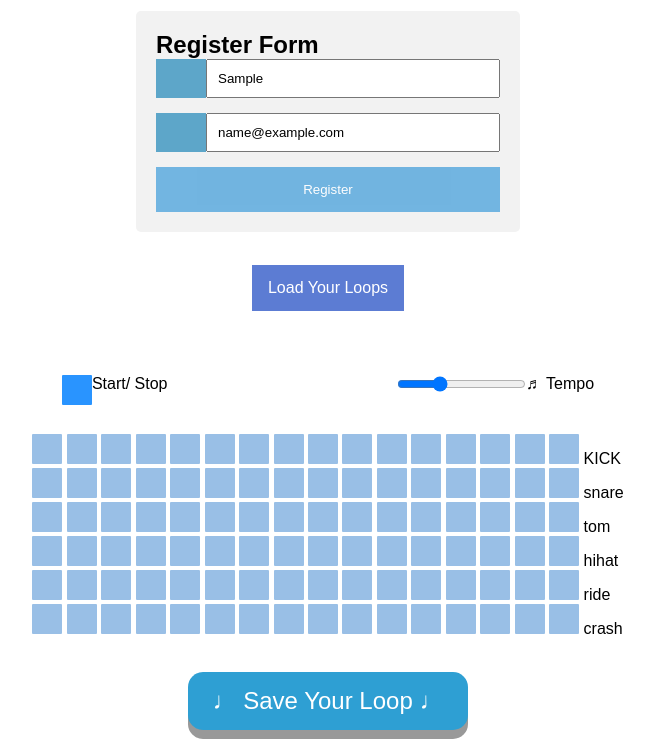
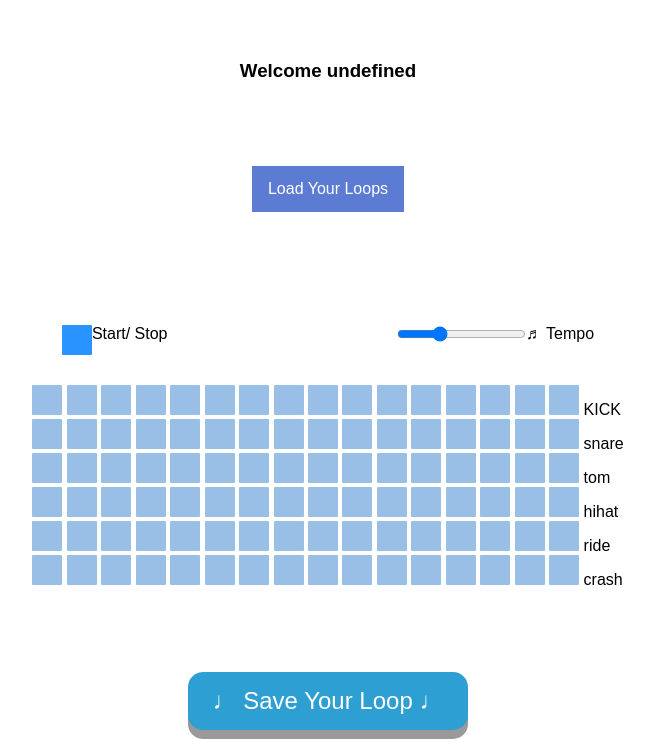
Before and after one commit to sarafotros/DeveLooper-mod3-projejct, a website: page index.html in a window 1280 px wide. Both pictures are taken after typing "Sample", "name@example.com" into the empty fields and a click on the button "Register". Shown: the part 50-800 px from the top of the page, without its empty margins (312-966 px from the left). Drawn offline with nearby package versions, Linux system fonts and the light colour scheme; no server answers.

Commit message:
made the form dissapear on submition

```diff
--- a/index.html
+++ b/index.html
@@ -13,8 +13,11 @@
           <h1>🥁DeveLooper🥁</h1>
       </header>
 
+<div id="welcome" style="visibility:hidden">
 
-  <div class=form>
+</div>
+
+  <div id="formdiv" class="form">
     <form style="max-width:500px;margin:auto">
       <h2>Register Form</h2>
       <div class="input-container">
@@ -32,8 +35,7 @@
     </form>
   </div>
 
-
-    <ul>
+  <ul  style="visibility:hidden">
     <li class="dropdown">
       <a href="javascript:void(0)" class="dropbtn">Load Your Loops</a>
       <div class="dropdown-content">
--- a/index.js
+++ b/index.js
@@ -16,9 +16,21 @@ document.addEventListener("DOMContentLoaded", function (e) {
     form.addEventListener('submit', function(e) {
         e.preventDefault()
         let bodyForm = {
-            name: form.username.value ,
+            name: form.name.value,
             email: form.email.value
         }
+
+            alert("The form was submitted");
+
+            document.querySelector('#formdiv').style.display = "none";
+            document.querySelector('ul').style.visibility = "visible";
+            const welcomeDiv = document.querySelector('#welcome')
+            welcomeDiv.style.visibility = "visible";
+            const h3 = document.createElement('h3')
+            h3.innerText = `Welcome ${bodyForm.name}`
+            welcomeDiv.appendChild(h3)
+
+            alert("after");
 
         newUser(bodyForm)
 
@@ -34,7 +46,7 @@ document.addEventListener("DOMContentLoaded", function (e) {
         body: JSON.stringify(bodyForm)
         })
         .then(resp => resp.json())
-        .then(renderUser);
+        // .then(renderUser);
         form.reset();
         // form.style.display = "none"
     }
```
Lines whose indentation alone changed are shown as unchanged.
